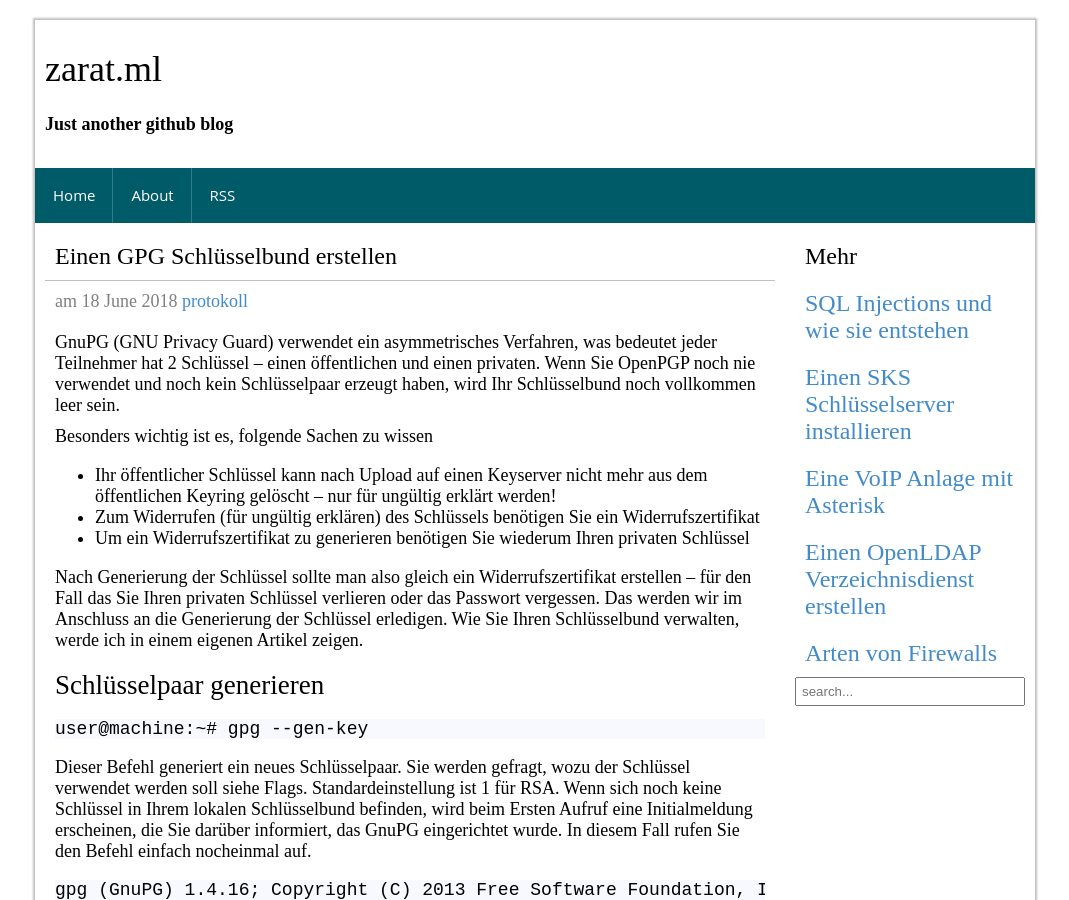
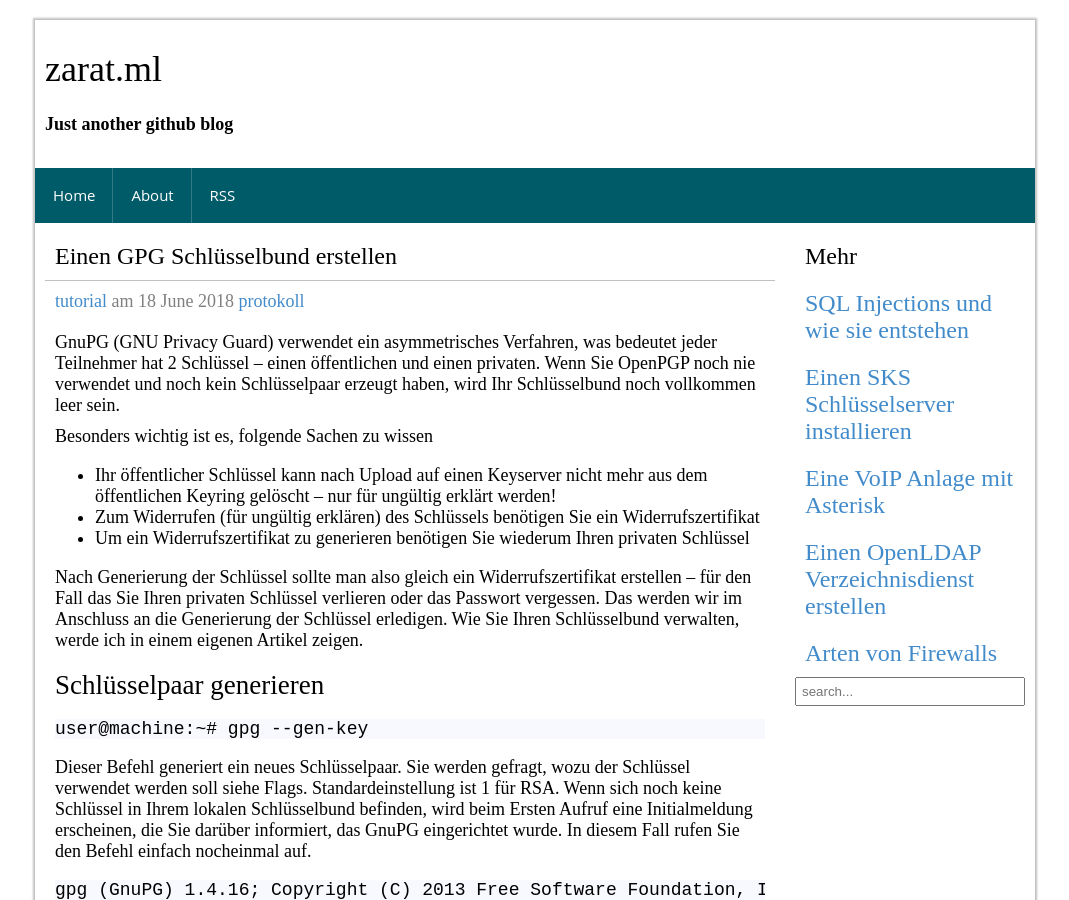
Before and after one commit to zarat/zarat.github.io, a Jekyll site: the page built from _posts/2018-06-18-keyring.markdown, in a window 1280 px wide and 900 px high. Shown: the whole window, without its empty margins (105-1174 px from the left). Built offline with Jekyll 4.4.1, drawn with Linux system fonts in a browser that asks for light colours; comment, search, counter and statistics services are not loaded.

Commit message:
Update 2018-06-18-keyring.markdown

```diff
--- a/_posts/2018-06-18-keyring.markdown
+++ b/_posts/2018-06-18-keyring.markdown
@@ -3,7 +3,8 @@
 title: Einen GPG Schlüsselbund erstellen
 author: Manuel Zarat
 tags: protokoll
-permalink: /post/keyring
+categories: tutorial
+permalink: /post/gpg-keyring
 ---
 
 GnuPG (GNU Privacy Guard) verwendet ein asymmetrisches Verfahren, was bedeutet jeder Teilnehmer hat 2 Schlüssel – einen öffentlichen und einen privaten. Wenn Sie OpenPGP noch nie verwendet und noch kein Schlüsselpaar erzeugt haben, wird Ihr Schlüsselbund noch vollkommen leer sein.
```
